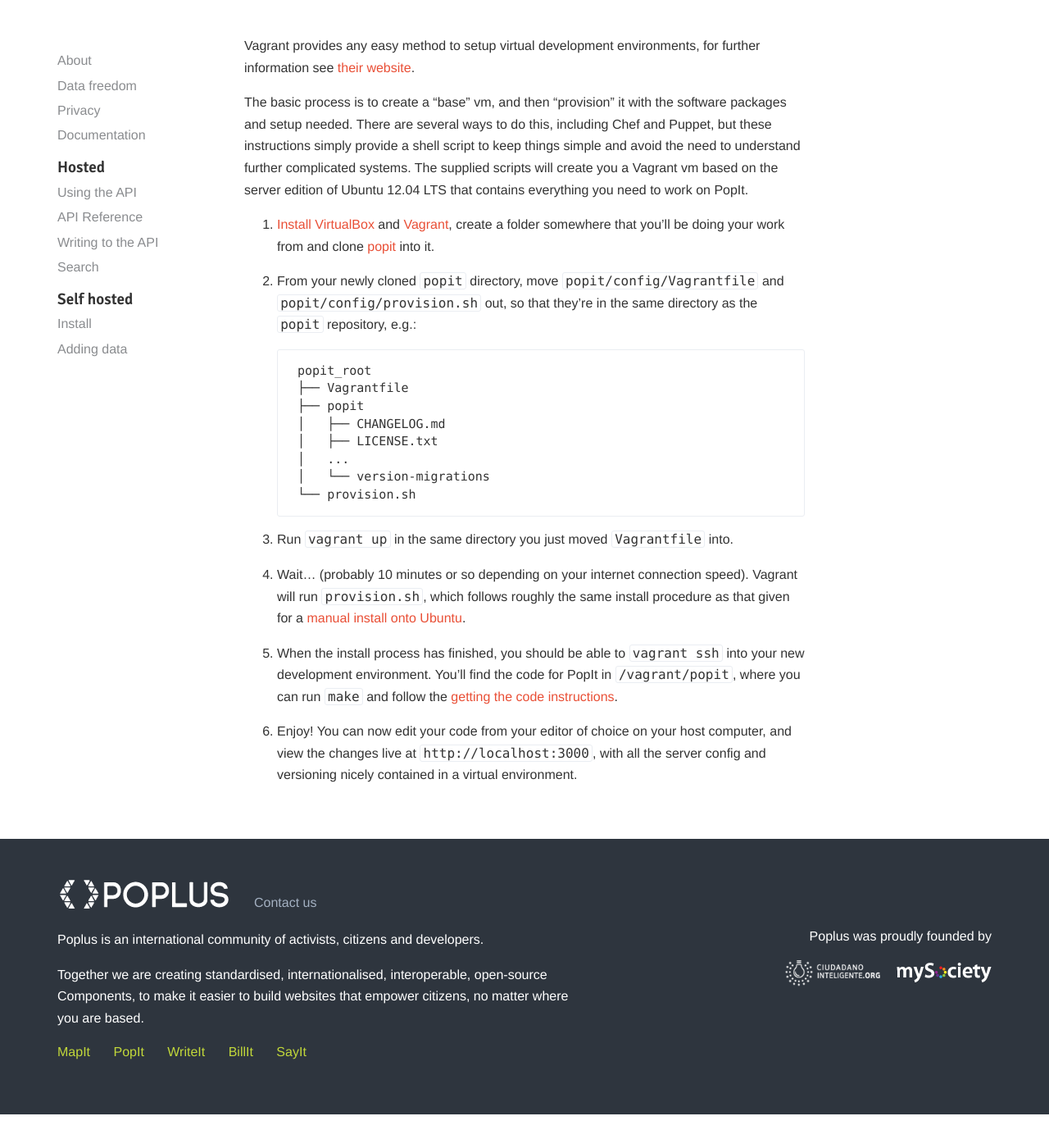
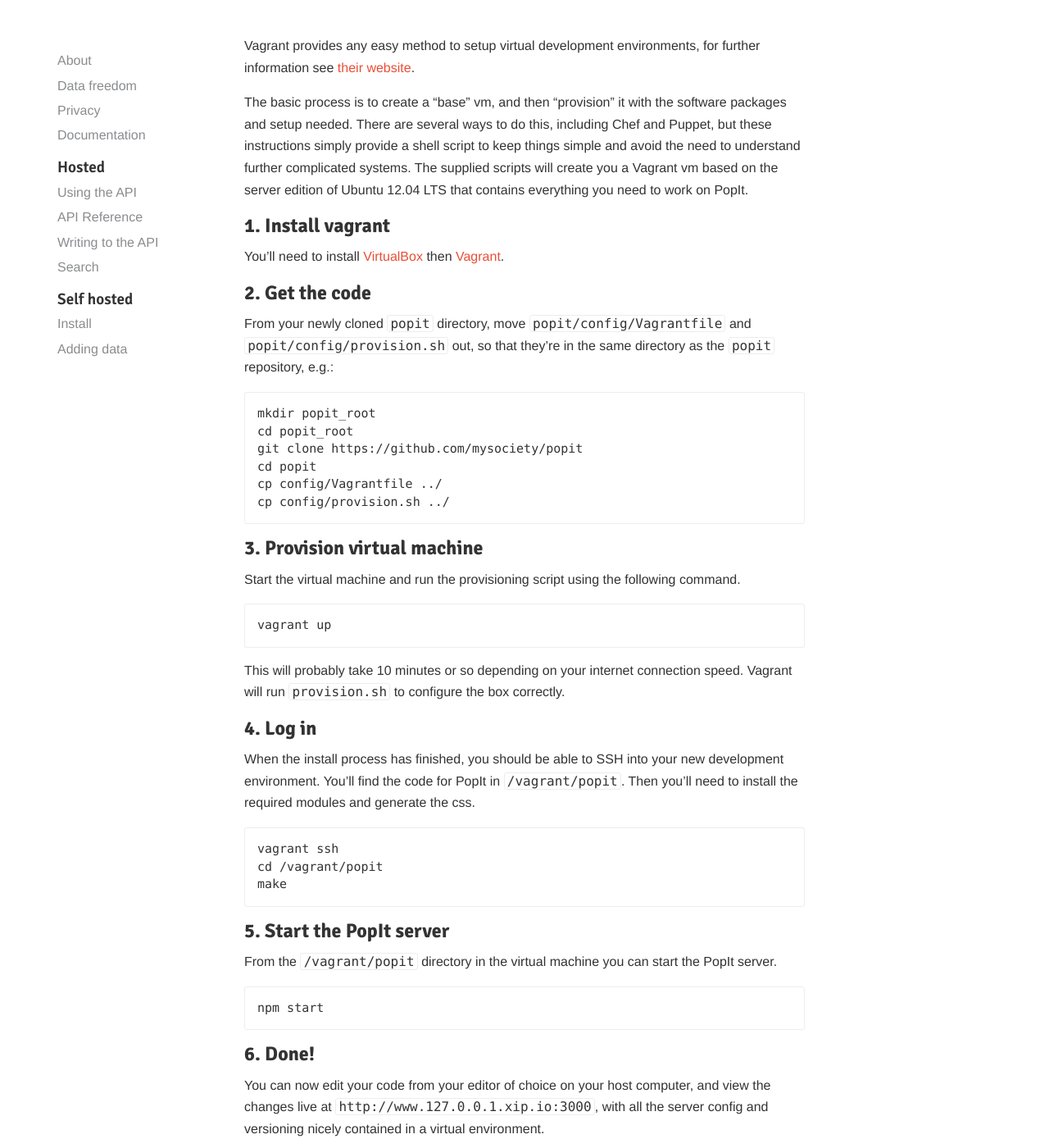
Before and after one commit to mysociety/popit.poplus.org, a Jekyll site: the page built from docs/install/vagrant.md, in a window 1280 px wide and 1400 px high, scrolled down 216 px. Shown: the whole window at 82% size. Built offline with Jekyll 4.4.1, drawn with Linux system fonts in a browser that asks for light colours; before the commit the page ends 1575 px from its top, so only the background shows below that.

Commit message:
Update vagrant installation instructions

```diff
--- a/docs/install/vagrant.md
+++ b/docs/install/vagrant.md
@@ -7,23 +7,43 @@
 
 The basic process is to create a "base" vm, and then "provision" it with the software packages and setup needed. There are several ways to do this, including Chef and Puppet, but these instructions simply provide a shell script to keep things simple and avoid the need to understand further complicated systems. The supplied scripts will create you a Vagrant vm based on the server edition of Ubuntu 12.04 LTS that contains everything you need to work on PopIt.
 
-1. [Install VirtualBox](http://www.virtualbox.org/wiki/Downloads) and [Vagrant](http://downloads.vagrantup.com/), create a folder somewhere that you'll be doing your work from and clone [popit](https://github.com/mysociety/popit) into it.
+### 1. Install vagrant
 
-2. From your newly cloned `popit` directory, move `popit/config/Vagrantfile` and `popit/config/provision.sh` out, so that they're in the same directory as the `popit` repository, e.g.:
+You'll need to install [VirtualBox](http://www.virtualbox.org/wiki/Downloads) then [Vagrant](http://downloads.vagrantup.com/).
 
-        popit_root
-        ├── Vagrantfile
-        ├── popit
-        │   ├── CHANGELOG.md
-        │   ├── LICENSE.txt
-        │   ...
-        │   └── version-migrations
-        └── provision.sh
+### 2. Get the code
 
-3. Run `vagrant up` in the same directory you just moved `Vagrantfile` into.
+From your newly cloned `popit` directory, move `popit/config/Vagrantfile` and `popit/config/provision.sh` out, so that they're in the same directory as the `popit` repository, e.g.:
 
-4. Wait... (probably 10 minutes or so depending on your internet connection speed). Vagrant will run `provision.sh`, which follows roughly the same install procedure as that given for a [manual install onto Ubuntu](/docs/install/ubuntu/).
+    mkdir popit_root
+    cd popit_root
+    git clone https://github.com/mysociety/popit
+    cd popit
+    cp config/Vagrantfile ../
+    cp config/provision.sh ../
 
-5. When the install process has finished, you should be able to `vagrant ssh` into your new development environment. You'll find the code for PopIt in `/vagrant/popit`, where you can run `make` and follow the [getting the code instructions](/docs/install/get-the-code).
+### 3. Provision virtual machine
 
-6. Enjoy! You can now edit your code from your editor of choice on your host computer, and view the changes live at `http://localhost:3000`, with all the server config and versioning nicely contained in a virtual environment.
+Start the virtual machine and run the provisioning script using the following command.
+
+    vagrant up
+
+This will probably take 10 minutes or so depending on your internet connection speed. Vagrant will run `provision.sh` to configure the box correctly.
+
+### 4. Log in
+
+When the install process has finished, you should be able to SSH into your new development environment. You'll find the code for PopIt in `/vagrant/popit`. Then you'll need to install the required modules and generate the css.
+
+    vagrant ssh
+    cd /vagrant/popit
+    make
+
+### 5. Start the PopIt server
+
+From the `/vagrant/popit` directory in the virtual machine you can start the PopIt server.
+
+    npm start
+
+### 6. Done!
+
+You can now edit your code from your editor of choice on your host computer, and view the changes live at `http://www.127.0.0.1.xip.io:3000`, with all the server config and versioning nicely contained in a virtual environment.
```
